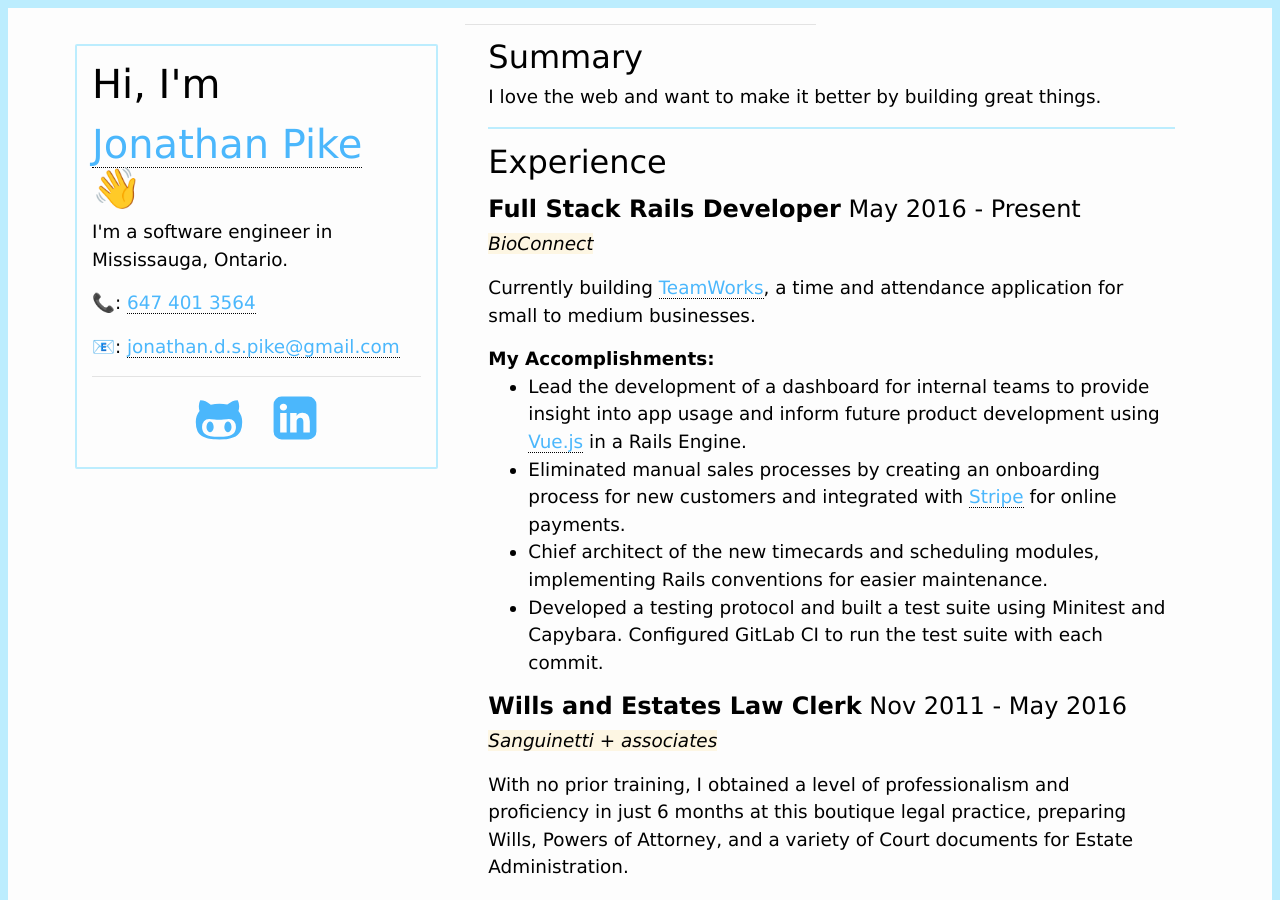
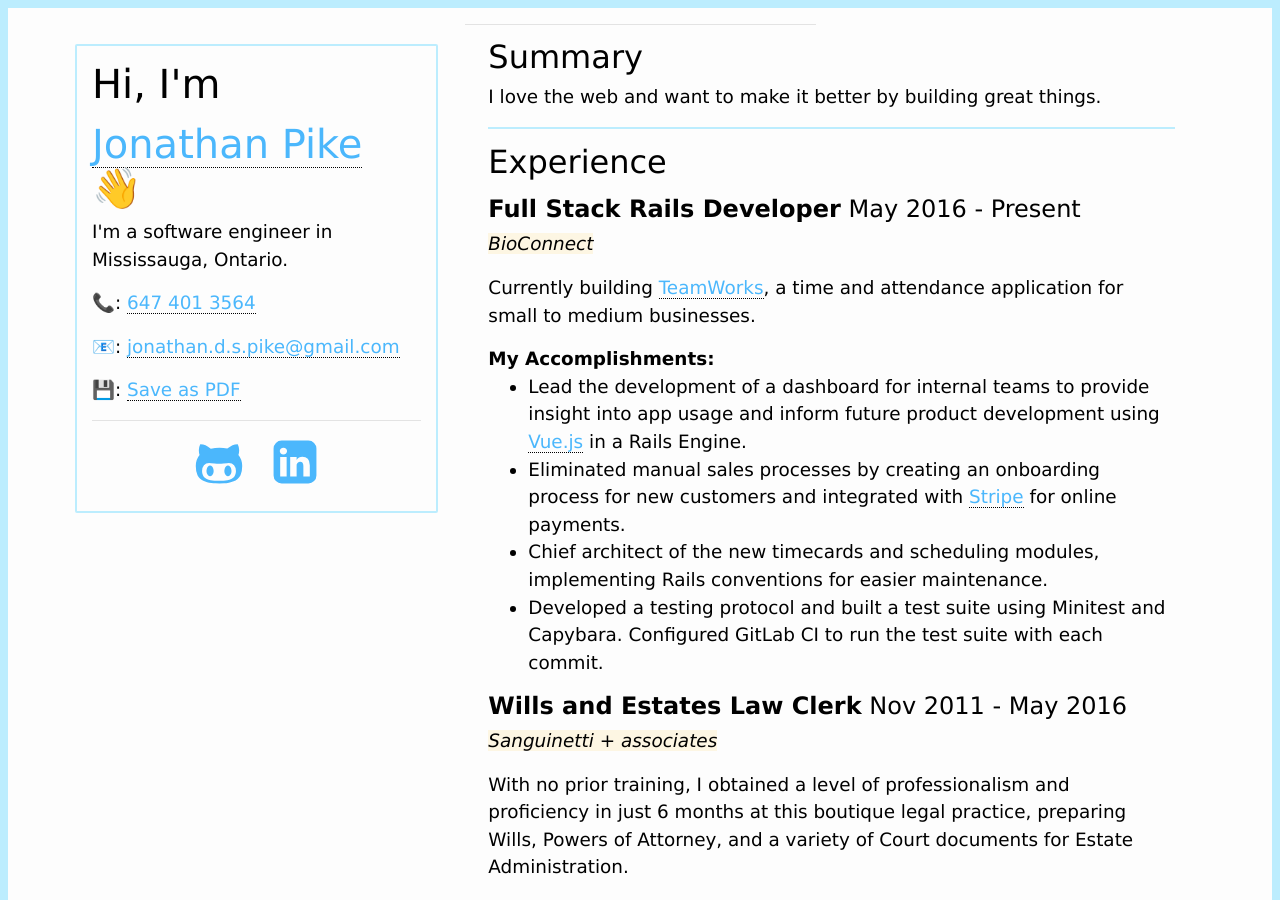
Before and after one commit to jonathanpike/jonathanpike.github.io, a Jekyll site: the page built from resume.md, in a window 1280 px wide and 900 px high. Built offline with Jekyll 4.4.1, drawn with Linux system fonts in a browser that asks for light colours.

Commit message:
Add Save as PDF link to resume

```diff
--- a/_layouts/resume.html
+++ b/_layouts/resume.html
@@ -20,6 +20,7 @@
 				<p>I'm a software engineer in Mississauga, Ontario.</p>
 				<p>📞: <a href="tel:647 401 3564">647 401 3564</a></p>
 				<p>📧: <a href="mailto:jonathan.d.s.pike@gmail.com">jonathan.d.s.pike@gmail.com</a></p>
+        <p>💾: <a href="https://github.com/jonathanpike/pike-resume/raw/master/resume.pdf">Save as PDF</a></p>
 				<hr />
 				<div class="text-center">
 					<ul class="social">
```
